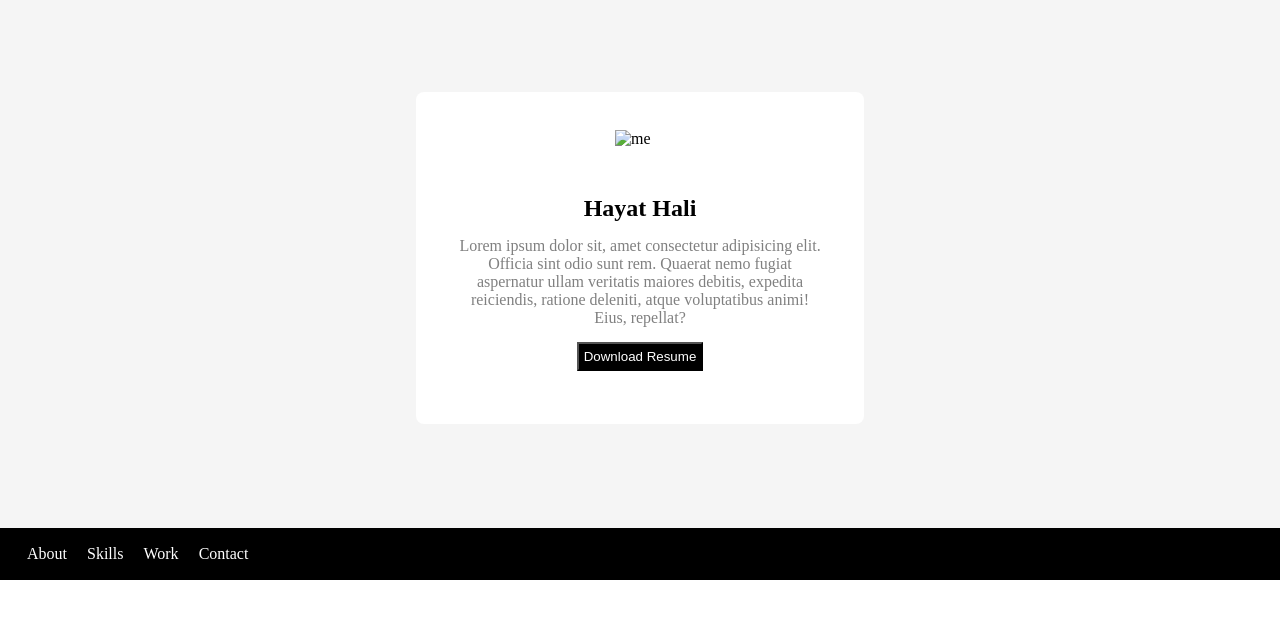
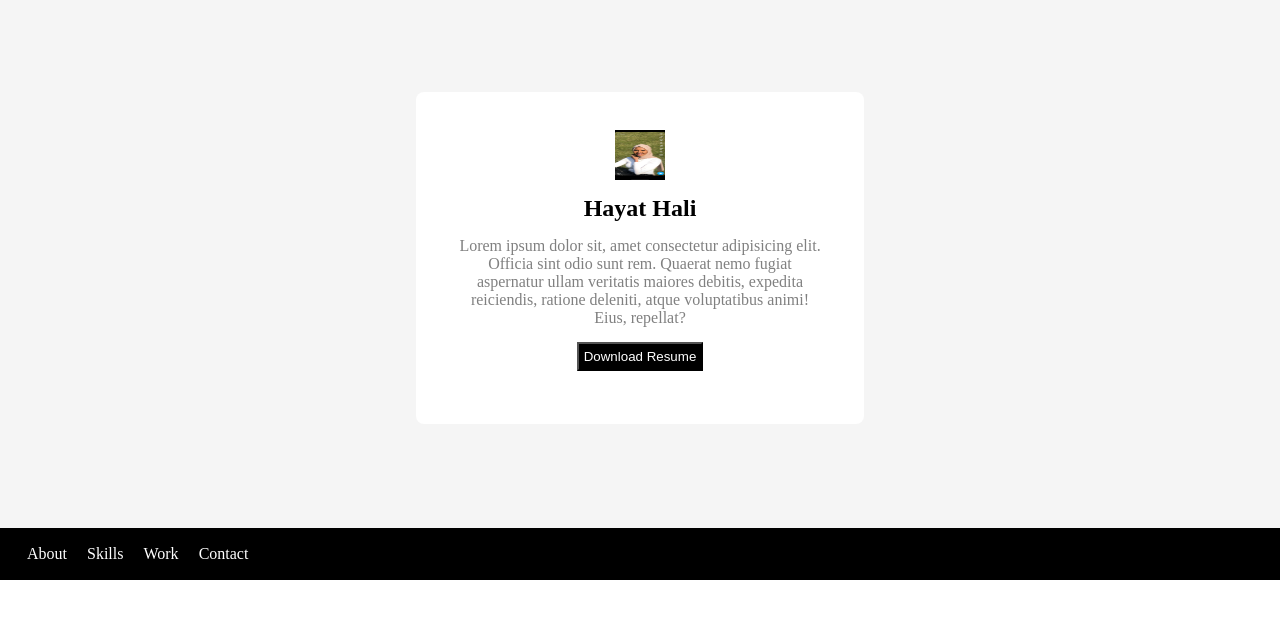
Before and after one commit to UXWithASmile/UX_UI_HW_17, a plain HTML site: page index.html in a window 1280 px wide. Shown: the part 82-700 px from the top of the page. Drawn offline with Linux system fonts and the light colour scheme.

Commit message:
Changed image

```diff
--- a/index.html
+++ b/index.html
@@ -22,7 +22,7 @@
     </nav>
     <section>
       <div class="hero">
-        <img src="./images/image.jpg" alt="me" class="my-image" />
+        <img src="./images/image.jpeg" alt="me" class="my-image" />
         <h2>Hayat Hali</h2>
         <p class="description">
           Lorem ipsum dolor sit, amet consectetur adipisicing elit. Officia sint
```
